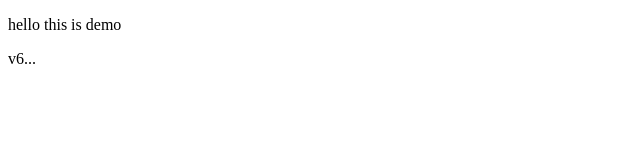
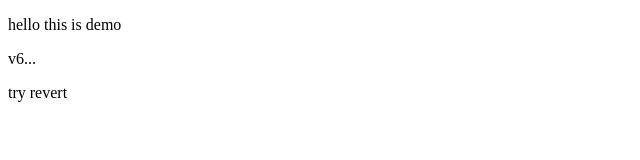
Before and after one commit to Sachi2305/Sample, a plain HTML site: page one/index.html in a window 1280 px wide. Shown: the full height of the page, 0-640 px from the left. Drawn offline with Linux system fonts and the light colour scheme.

Commit message:
tring revert

```diff
--- a/one/index.html
+++ b/one/index.html
@@ -8,5 +8,6 @@
 <body>
     <p>hello this is demo</p>
     <p>v6...</p>
+    <p>try revert</p>
 </body>
 </html>
```
